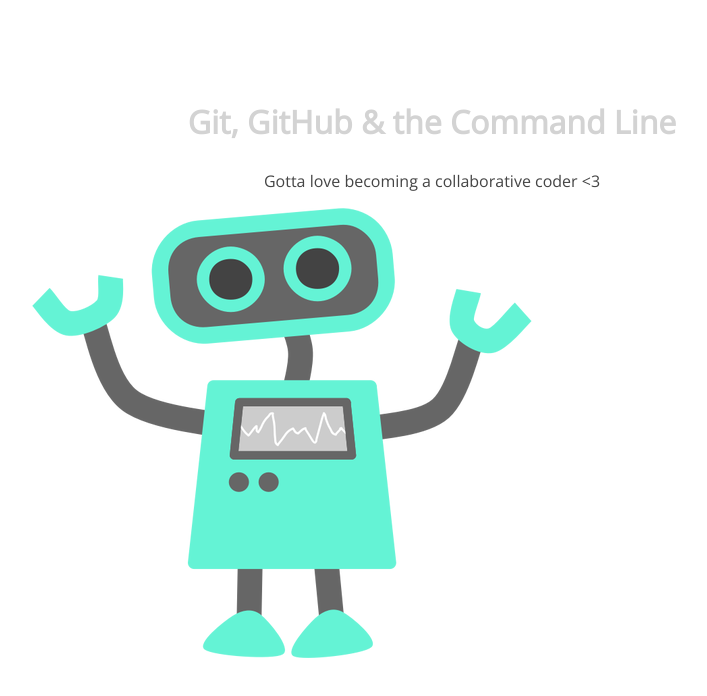
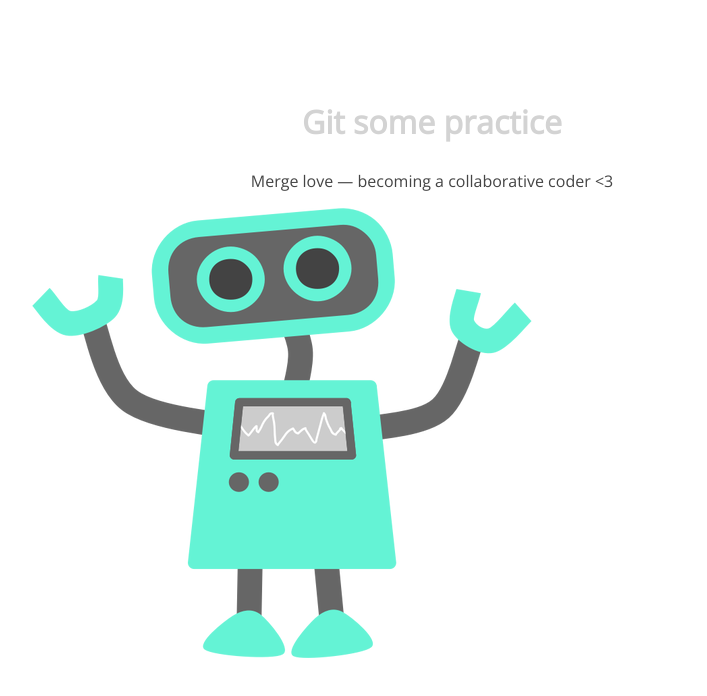
Before and after one commit to klcmalloy/105-project, a plain HTML site: page index.html in a window 1280 px wide. Shown: the whole page, without its empty margins (208-915 px from the left). Drawn offline with nearby package versions, Linux system fonts and the light colour scheme.

Commit message:
changed text in h1 and p

```diff
--- a/index.html
+++ b/index.html
@@ -8,8 +8,8 @@
 </head>
 <body>
 	<section>
-		<h1>Git, GitHub & the Command Line</h1>
-		<p>Gotta love becoming a collaborative coder <3</p>
+		<h1>Git some practice</h1>
+		<p>Merge love — becoming a collaborative coder <3</p>
 		<img src="img/happy-blue-robot.png">
 	</section>
 </body>
```
